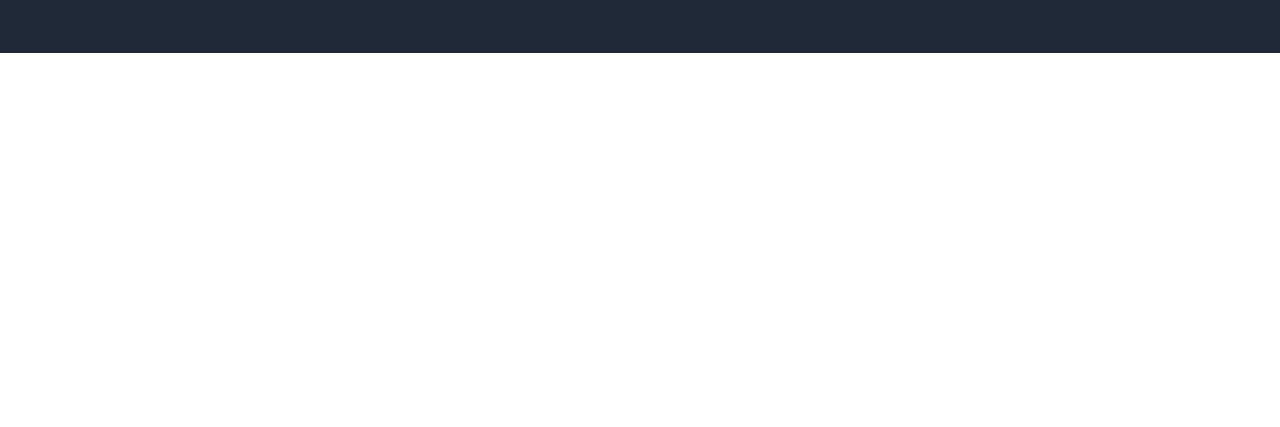
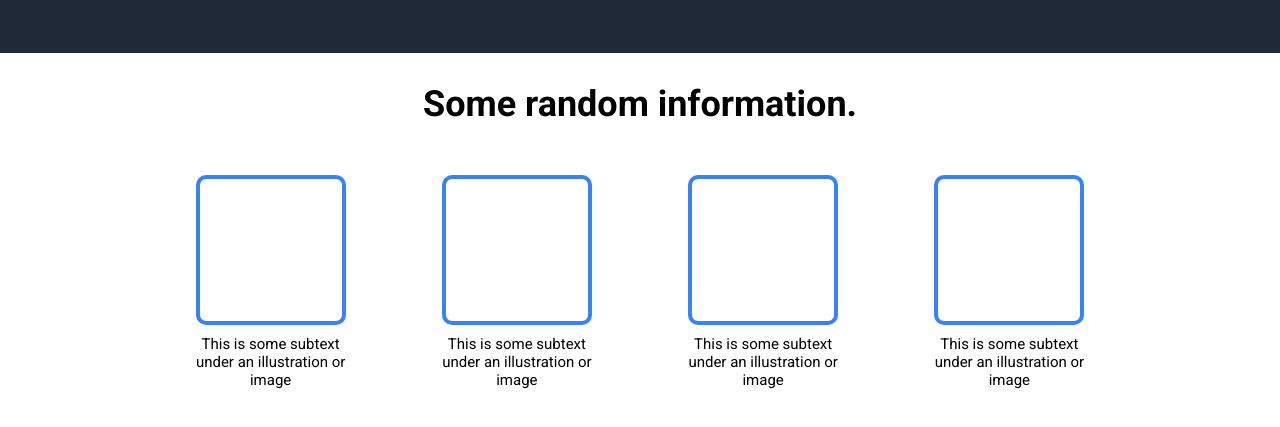
Before and after one commit to kapilsinghnegi/landing-page, a plain HTML site: page index.html in a window 1280 px wide. Shown: the part 385-812 px from the top of the page. Drawn offline with Linux system fonts and the light colour scheme.

Commit message:
Add section-info
Added and styled section-info of the page

```diff
--- a/index.html
+++ b/index.html
@@ -26,7 +26,25 @@
         </div>
     </div>
     <div class="section-info">
-
+        <h3>Some random information.</h3>
+        <div class="box-container">
+            <div class="box-content">
+                <div class="box"></div>
+                <p>This is some subtext under an illustration or image</p>
+            </div>
+            <div class="box-content">
+                <div class="box"></div>
+                <p>This is some subtext under an illustration or image</p>
+            </div>
+            <div class="box-content">
+                <div class="box"></div>
+                <p>This is some subtext under an illustration or image</p>
+            </div>
+            <div class="box-content">
+                <div class="box"></div>
+                <p>This is some subtext under an illustration or image</p>
+            </div>
+        </div>
     </div>
     <div class="section-quote">
 
--- a/style.css
+++ b/style.css
@@ -93,3 +93,49 @@ html, body{
     border-radius: 8px;
     margin-top: 10px;
 }
+
+.section-info{
+    display: flex;
+    flex-direction: column;
+    justify-content: center;
+    align-items: center;
+    width: 100%;
+    padding: 30px 40px;
+}
+
+.section-info h3{
+    font-size: 36px;
+    font-weight: extra-bold;
+    margin-bottom: 10px;
+}
+
+.section-info .box-container{
+    display: flex;
+    justify-content: space-evenly;
+    align-items: center;
+    gap: 25px;
+    margin: 10px;
+    width: 80%;
+}
+
+.box-container > .box-content{
+    margin: 10px;
+    display: flex;
+    flex-direction: column;
+    justify-content: center;
+    align-items: center;
+    padding: 20px;
+}
+
+.box-content > .box{
+    width: 150px;
+    height: 150px;
+    border: 4px solid #3882F6;
+    border-radius: 10px;
+}
+
+.box-content > p{
+    font-size: 15px;
+    margin-top: 10px;
+    text-align: center;
+}
```
